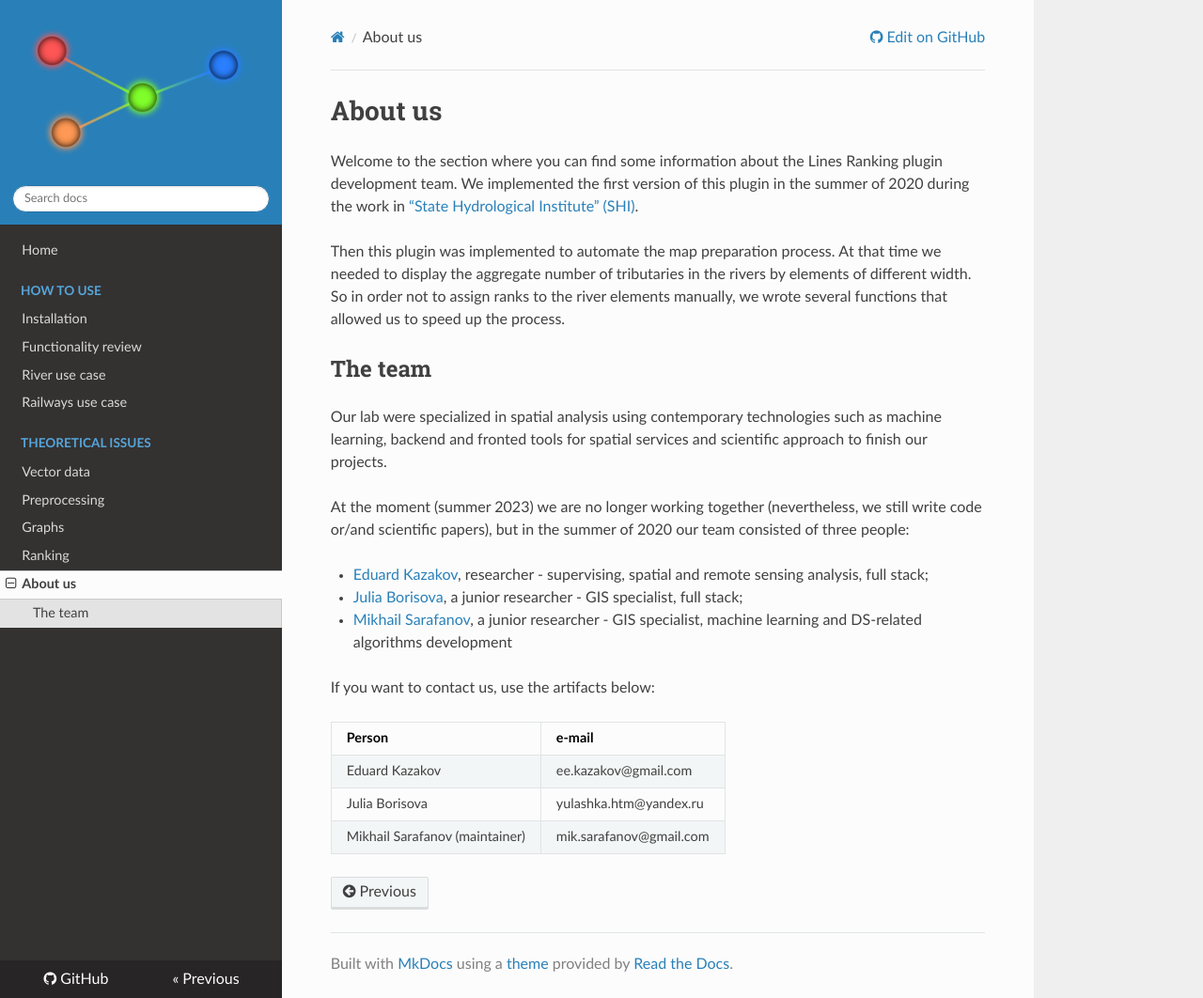
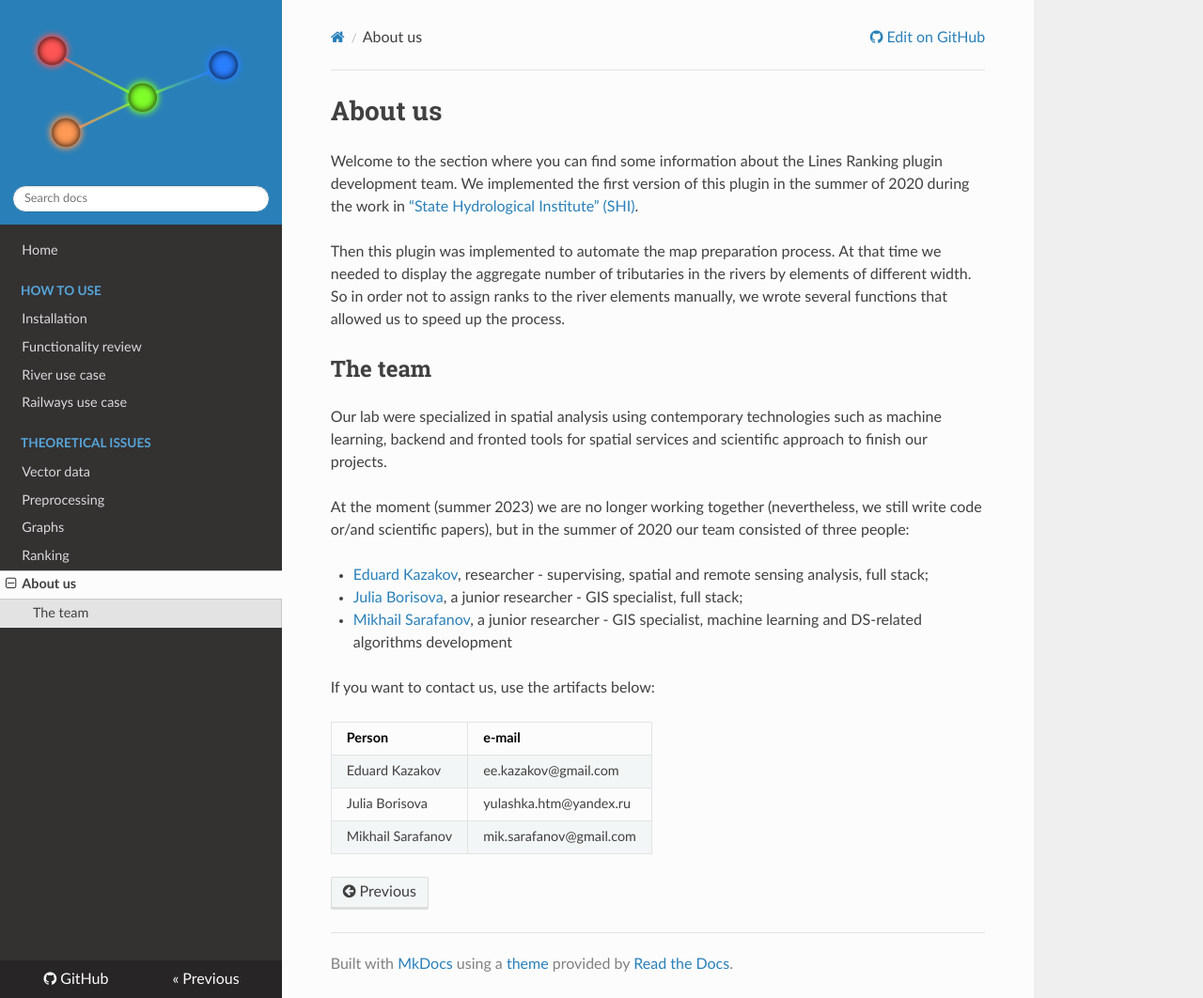
Before and after one commit to ChrisLisbon/QGIS_LinesRankingPlugin, an MkDocs documentation site: the page built from docs/about.md, in a window 1280 px wide and 1062 px high. Shown: the whole window at 94% size. Built offline with MkDocs 1.6.1, drawn with Linux system fonts in a browser that asks for light colours; nearby versions of some CDN libraries.

Commit message:
fix about

```diff
--- a/docs/about.md
+++ b/docs/about.md
@@ -23,8 +23,8 @@ we still write code or/and scientific papers), but in the summer of
 
 If you want to contact us, use the artifacts below:
 
-| Person                         |        e-mail           |
-|--------------------------------|-------------------------|
-| Eduard Kazakov                 | ee.kazakov@gmail.com    |
-| Julia Borisova                 | yulashka.htm@yandex.ru  |
-| Mikhail Sarafanov (maintainer) | mik.sarafanov@gmail.com |
+| Person            |        e-mail           |
+|-------------------|-------------------------|
+| Eduard Kazakov    | ee.kazakov@gmail.com    |
+| Julia Borisova    | yulashka.htm@yandex.ru  |
+| Mikhail Sarafanov | mik.sarafanov@gmail.com |
```
